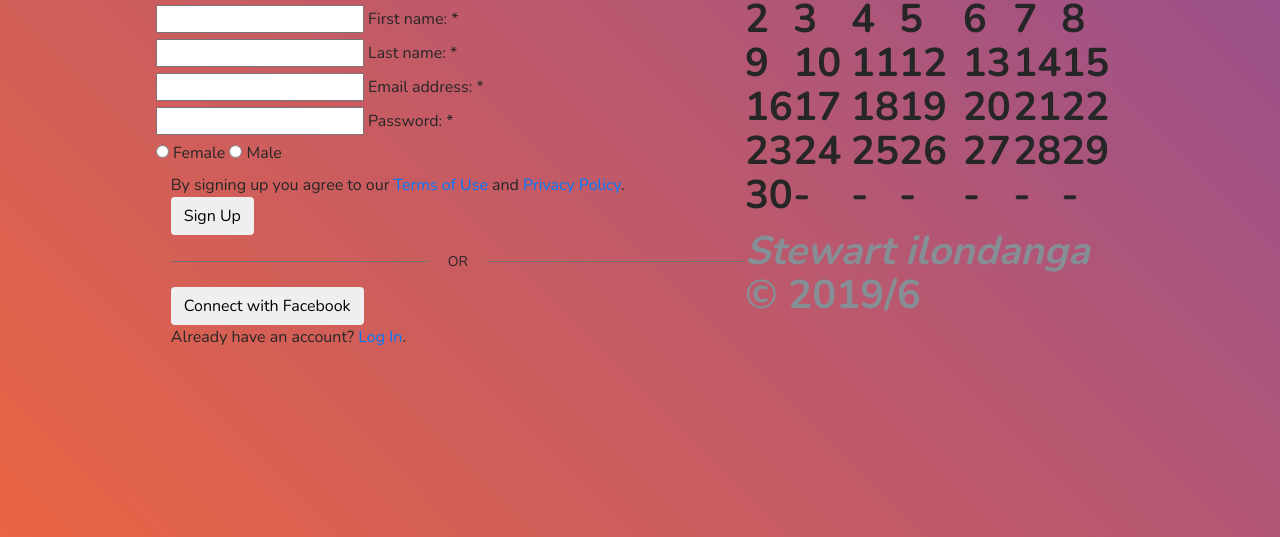
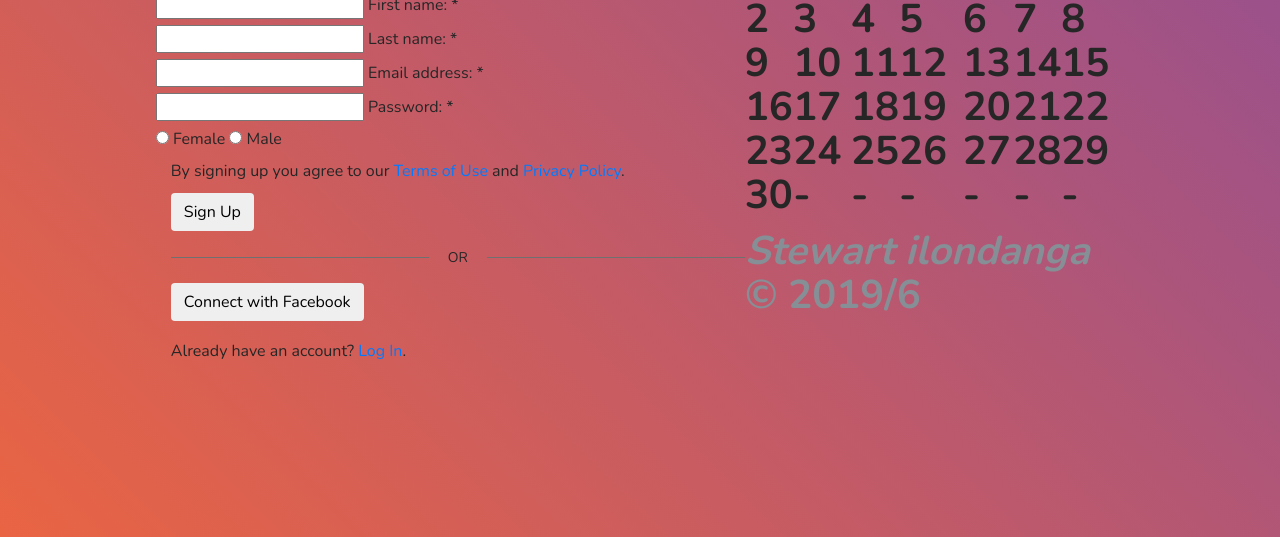
Before and after one commit to stewilondanga/connect-sign, a plain HTML site: page index.html in a window 1280 px wide. Shown: the part 263-800 px from the top of the page. Drawn offline with nearby package versions, Linux system fonts and the light colour scheme; some icons are missing.

Commit message:
add css/styles.css

```diff
--- a/css/styles.css
+++ b/css/styles.css
@@ -81,6 +81,9 @@ a {
   }
 }
 
+.signup-buttons {
+  padding: 0.625em 0 1.125em;
+}
 
 /*.containers {
   width: 520px;
```
Lines whose indentation alone changed are shown as unchanged.
